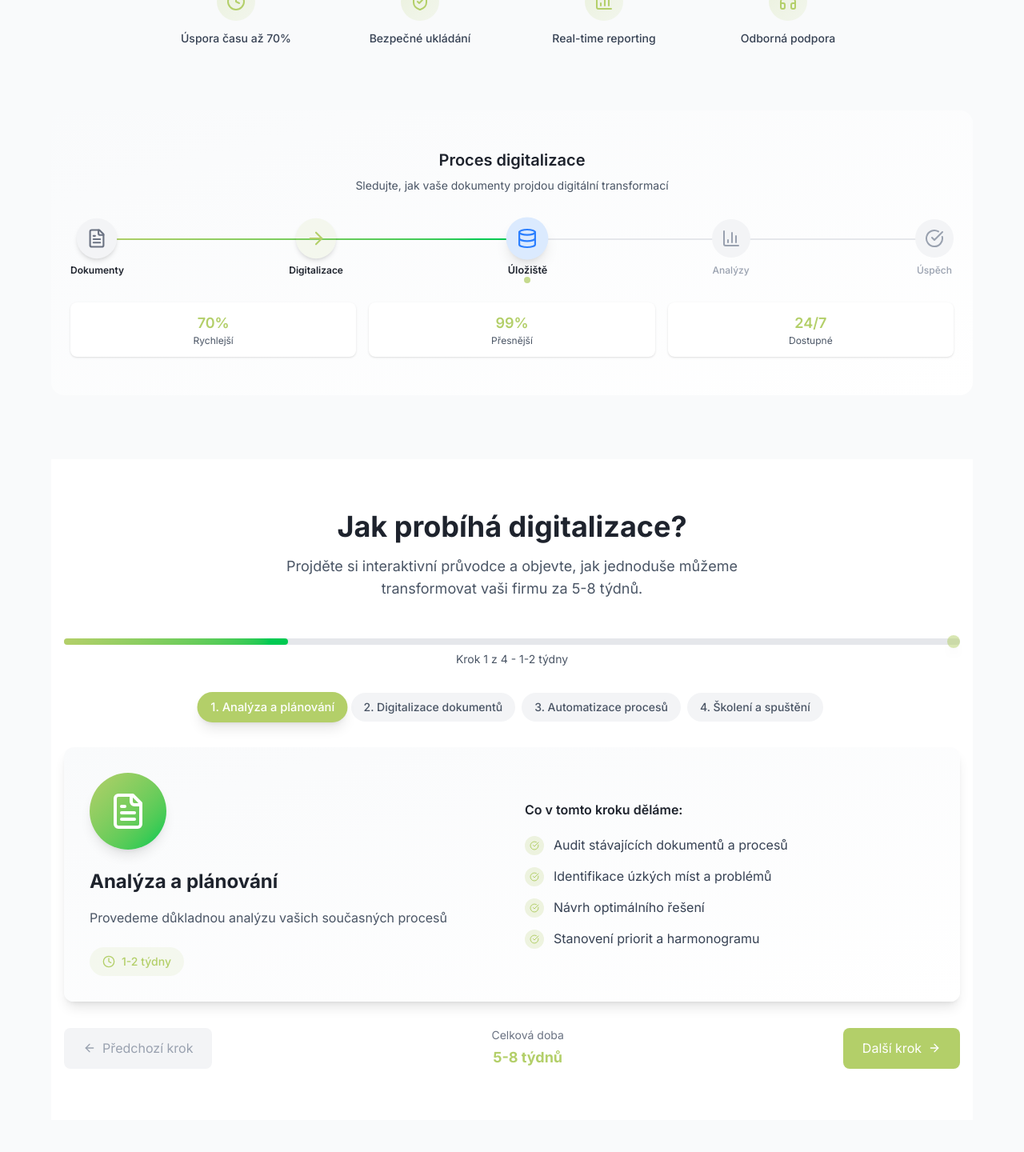
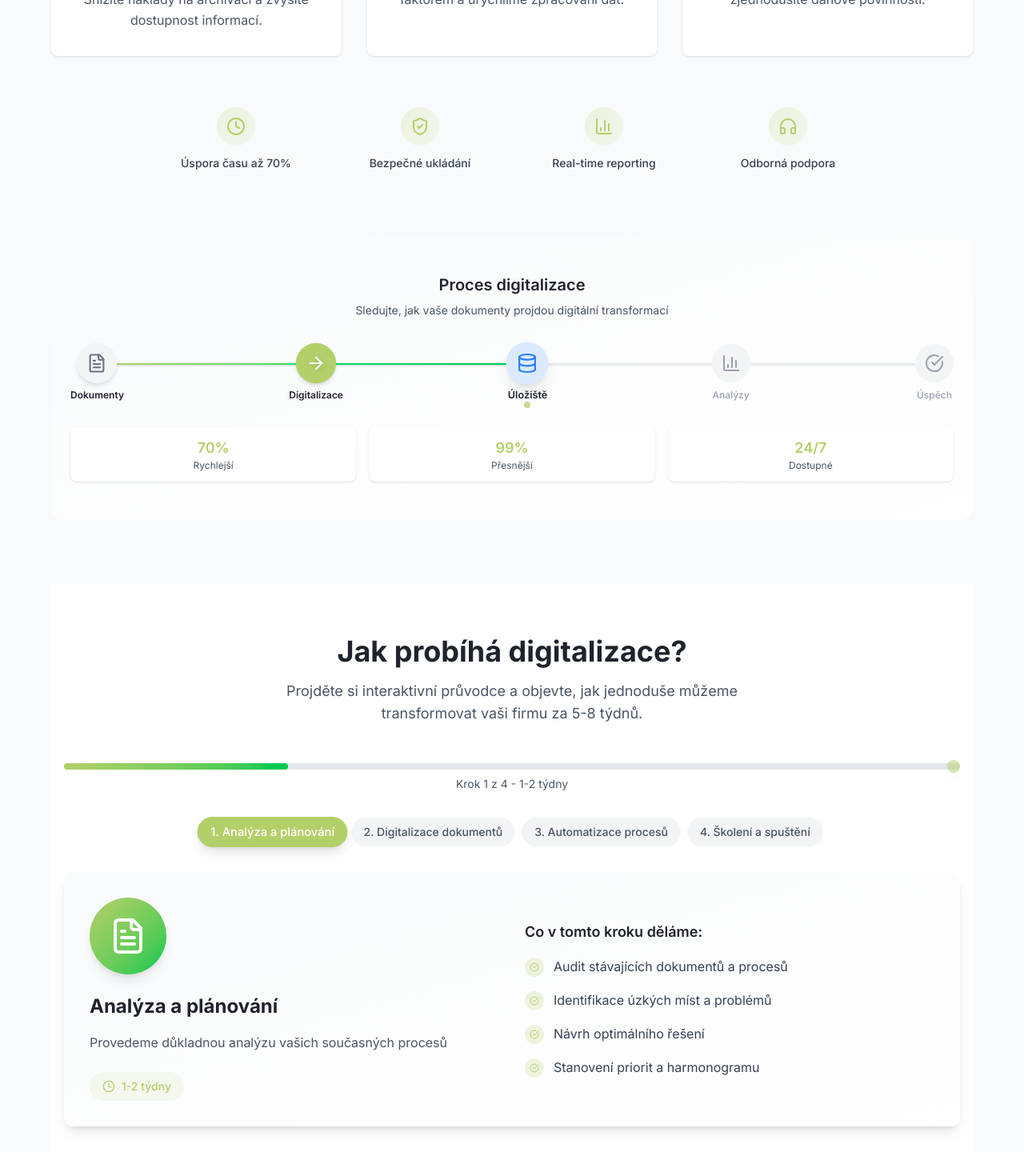
Before and after one commit to Aureu/digitalizace_calderon, a Next.js app: page / in a window 1280 px wide. Shown: the part 1330-2770 px from the top of the page at 80% size. Built offline with nearby package versions, Linux system fonts and the light colour scheme.

Commit message:
feat(optimalization): Mobile optimalization

```diff
--- a/src/app/components/Benefits.tsx
+++ b/src/app/components/Benefits.tsx
@@ -117,16 +117,16 @@ export default function Benefits({ className = '' }: BenefitsProps) {
 
 	return (
 		<section
-			className={`bg-white py-20 px-4 ${className}`}
+			className={`bg-white py-16 sm:py-20 px-4 ${className}`}
 			aria-label='Výhody digitalizace'
 		>
 			<div className='max-w-6xl mx-auto'>
 				{/* Section Header */}
-				<div className='text-center mb-16'>
-					<h2 className='text-3xl md:text-4xl font-bold text-brand-secondary mb-6'>
+				<div className='text-center mb-12 sm:mb-16'>
+					<h2 className='text-2xl sm:text-3xl md:text-4xl font-bold text-brand-secondary mb-4 sm:mb-6'>
 						Proč digitalizovat vaši firmu?
 					</h2>
-					<p className='text-lg text-gray-600 max-w-3xl mx-auto'>
+					<p className='text-base sm:text-lg text-gray-600 max-w-3xl mx-auto px-4 sm:px-0 leading-relaxed'>
 						Digitalizace není jen trend, ale nutnost pro konkurenceschopnost v
 						moderním světě. Podívejte se na konkrétní benefity, které přinese
 						vaší firmě.
@@ -134,7 +134,7 @@ export default function Benefits({ className = '' }: BenefitsProps) {
 				</div>
 
 				{/* Benefits Grid */}
-				<div className='grid md:grid-cols-2 lg:grid-cols-3 gap-6 mb-16'>
+				<div className='grid sm:grid-cols-2 lg:grid-cols-3 gap-6 mb-12 sm:mb-16'>
 					{benefits.map((benefit, index) => (
 						<BenefitCard
 							key={benefit.title}
--- a/src/app/components/Footer.tsx
+++ b/src/app/components/Footer.tsx
@@ -13,12 +13,12 @@ export default function Footer({ className = '' }: FooterProps) {
 
 	return (
 		<footer
-			className={`bg-brand-secondary text-white py-12 px-4 ${className}`}
+			className={`bg-brand-secondary text-white py-8 sm:py-12 px-4 ${className}`}
 			aria-label='Zápatí stránky'
 		>
 			<div className='max-w-6xl mx-auto'>
 				{/* Main Footer Content */}
-				<div className='grid md:grid-cols-3 gap-8 mb-8'>
+				<div className='grid sm:grid-cols-2 lg:grid-cols-3 gap-6 sm:gap-8 mb-6 sm:mb-8'>
 					{/* Company Info */}
 					<div>
 						<div className='mb-4'>
--- a/src/app/components/Services.tsx
+++ b/src/app/components/Services.tsx
@@ -75,23 +75,23 @@ export default function Services({ className = '' }: ServicesProps) {
 
 	return (
 		<section
-			className={`bg-gray-50 py-20 px-4 ${className}`}
+			className={`bg-gray-50 py-16 sm:py-20 px-4 ${className}`}
 			aria-label='Naše služby digitalizace'
 		>
 			<div className='max-w-6xl mx-auto'>
 				{/* Section Header */}
-				<div className='text-center mb-16'>
-					<h2 className='text-3xl md:text-4xl font-bold text-brand-secondary mb-6'>
+				<div className='text-center mb-12 sm:mb-16'>
+					<h2 className='text-2xl sm:text-3xl md:text-4xl font-bold text-brand-secondary mb-4 sm:mb-6'>
 						Co digitalizujeme
 					</h2>
-					<p className='text-lg text-gray-600 max-w-2xl mx-auto'>
+					<p className='text-base sm:text-lg text-gray-600 max-w-2xl mx-auto px-4 sm:px-0'>
 						Zaměřujeme se na tři klíčové oblasti vaší firmy, které nejvíce
 						profitují z digitální transformace
 					</p>
 				</div>
 
 				{/* Services Grid */}
-				<div className='grid md:grid-cols-3 gap-8'>
+				<div className='grid sm:grid-cols-2 lg:grid-cols-3 gap-6 sm:gap-8'>
 					{services.map((service, index) => (
 						<ServiceCard
 							key={service.title}
--- a/src/app/components/animations/DigitalTransform.tsx
+++ b/src/app/components/animations/DigitalTransform.tsx
@@ -84,9 +84,9 @@ export default function DigitalTransform({
 			{/* Animation Steps */}
 			<div className='flex items-center justify-between relative'>
 				{/* Connection Lines */}
-				<div className='absolute top-6 left-8 right-8 h-0.5 bg-gray-200'>
+				<div className='absolute top-6 left-8 right-8 h-0.5 bg-gray-200 shadow-sm'>
 					<div
-						className='h-full bg-gradient-to-r from-brand-primary to-green-500 transition-all duration-1000 ease-in-out'
+						className='h-full bg-gradient-to-r from-brand-primary via-green-400 to-green-500 transition-all duration-1000 ease-in-out shadow-sm'
 						style={{
 							width: `${(activeStep / (steps.length - 1)) * 100}%`,
 						}}
@@ -107,7 +107,13 @@ export default function DigitalTransform({
 							<div
 								className={`
                   w-12 h-12 rounded-full flex items-center justify-center transition-all duration-700 ease-out transform
-                  ${isActive ? step.bgColor : 'bg-gray-100'}
+                  ${
+										isActive
+											? step.id === 'process'
+												? 'bg-brand-primary shadow-md'
+												: step.bgColor
+											: 'bg-gray-100'
+									}
                   ${
 										isCurrent
 											? 'scale-110 shadow-lg'
@@ -117,7 +123,7 @@ export default function DigitalTransform({
 									}
                   ${
 										isAnimating && isCurrent
-											? 'ring-2 ring-brand-primary ring-opacity-50'
+											? 'ring-2 ring-white ring-opacity-50'
 											: ''
 									}
                 `}
@@ -125,8 +131,15 @@ export default function DigitalTransform({
 								<Icon
 									className={`
                     w-6 h-6 transition-all duration-700 ease-out
-                    ${isActive ? step.color : 'text-gray-400'}
+                    ${
+											isActive
+												? step.id === 'process'
+													? 'text-white'
+													: step.color
+												: 'text-gray-400'
+										}
                     ${isCurrent && isAnimating ? 'scale-110' : 'scale-100'}
+                    ${step.id === 'process' && isActive ? 'drop-shadow-sm' : ''}
                   `}
 								/>
 							</div>
--- a/src/app/components/ui/DigitalizationWizard.tsx
+++ b/src/app/components/ui/DigitalizationWizard.tsx
@@ -138,21 +138,21 @@ export default function DigitalizationWizard({
 							}`}
 							style={{ display: activeStep === step.id ? 'block' : 'none' }}
 						>
-							<div className='grid md:grid-cols-2 gap-8 items-center'>
+							<div className='grid lg:grid-cols-2 gap-6 lg:gap-8 items-start lg:items-center'>
 								{/* Icon and Title */}
-								<div className='text-center md:text-left'>
-									<div className='w-24 h-24 bg-gradient-to-br from-brand-primary to-green-500 rounded-full flex items-center justify-center mx-auto md:mx-0 mb-6 shadow-lg transform hover:scale-110 transition-transform duration-300'>
+								<div className='text-center lg:text-left order-1 lg:order-1'>
+									<div className='w-20 h-20 sm:w-24 sm:h-24 bg-gradient-to-br from-brand-primary to-green-500 rounded-full flex items-center justify-center mx-auto lg:mx-0 mb-4 sm:mb-6 shadow-lg transform hover:scale-110 transition-transform duration-300'>
 										{React.createElement(BusinessIcons[step.icon], {
-											className: 'w-12 h-12 text-white',
+											className: 'w-10 h-10 sm:w-12 sm:h-12 text-white',
 										})}
 									</div>
-									<h3 className='text-2xl font-bold text-brand-secondary mb-4'>
+									<h3 className='text-xl sm:text-2xl font-bold text-brand-secondary mb-3 sm:mb-4 px-4 sm:px-0'>
 										{step.title}
 									</h3>
-									<p className='text-gray-600 mb-6 leading-relaxed'>
+									<p className='text-sm sm:text-base text-gray-600 mb-4 sm:mb-6 leading-relaxed px-4 sm:px-0'>
 										{step.description}
 									</p>
-									<div className='inline-flex items-center px-4 py-2 bg-brand-primary/10 rounded-full'>
+									<div className='inline-flex items-center px-3 py-2 sm:px-4 bg-brand-primary/10 rounded-full'>
 										<BusinessIcons.hours className='w-4 h-4 text-brand-primary mr-2' />
 										<span className='text-brand-primary font-medium text-sm'>
 											{step.timeframe}
@@ -161,17 +161,19 @@ export default function DigitalizationWizard({
 								</div>
 
 								{/* Details */}
-								<div>
-									<h4 className='font-semibold text-brand-secondary mb-4'>
+								<div className='order-2 lg:order-2 px-4 sm:px-0'>
+									<h4 className='font-semibold text-brand-secondary mb-4 text-base sm:text-lg'>
 										Co v tomto kroku děláme:
 									</h4>
-									<ul className='space-y-3'>
+									<ul className='space-y-3 sm:space-y-4'>
 										{step.details.map((detail, index) => (
 											<li key={index} className='flex items-start'>
 												<div className='w-6 h-6 bg-brand-primary/20 rounded-full flex items-center justify-center flex-shrink-0 mt-0.5 mr-3'>
 													<BusinessIcons.success className='w-3 h-3 text-brand-primary' />
 												</div>
-												<span className='text-gray-700'>{detail}</span>
+												<span className='text-gray-700 text-sm sm:text-base leading-relaxed'>
+													{detail}
+												</span>
 											</li>
 										))}
 									</ul>
@@ -182,11 +184,20 @@ export default function DigitalizationWizard({
 				</div>
 
 				{/* Navigation Buttons */}
-				<div className='flex justify-between items-center mt-8'>
+				<div className='mt-6 sm:mt-8'>
+					{/* Time indicator - centered on mobile, inline on desktop */}
+					<div className='text-center mb-6 sm:hidden'>
+						<div className='text-sm text-gray-500 mb-1'>Celková doba</div>
+						<div className='text-lg font-bold text-brand-primary'>
+							5-8 týdnů
+						</div>
+					</div>
+
+					<div className='flex flex-col sm:flex-row justify-between items-center gap-4 sm:gap-0'>
 						<button
 							onClick={() => setActiveStep(Math.max(1, activeStep - 1))}
 							disabled={activeStep === 1}
-						className={`flex items-center px-6 py-3 rounded-lg transition-all duration-300 ${
+							className={`flex items-center justify-center px-4 py-3 sm:px-6 rounded-lg transition-all duration-300 w-full sm:w-auto text-sm sm:text-base ${
 								activeStep === 1
 									? 'bg-gray-100 text-gray-400 cursor-not-allowed'
 									: 'bg-gray-200 hover:bg-gray-300 text-gray-700'
@@ -196,7 +207,8 @@ export default function DigitalizationWizard({
 							Předchozí krok
 						</button>
 
-					<div className='text-center'>
+						{/* Time indicator - hidden on mobile, visible on desktop */}
+						<div className='text-center hidden sm:block'>
 							<div className='text-sm text-gray-500 mb-1'>Celková doba</div>
 							<div className='text-lg font-bold text-brand-primary'>
 								5-8 týdnů
@@ -208,17 +220,20 @@ export default function DigitalizationWizard({
 								setActiveStep(Math.min(steps.length, activeStep + 1))
 							}
 							disabled={activeStep === steps.length}
-						className={`flex items-center px-6 py-3 rounded-lg transition-all duration-300 ${
+							className={`flex items-center justify-center px-4 py-3 sm:px-6 rounded-lg transition-all duration-300 w-full sm:w-auto text-sm sm:text-base ${
 								activeStep === steps.length
 									? 'bg-brand-primary text-white'
 									: 'bg-brand-primary hover:bg-green-500 text-white'
 							}`}
 						>
-						{activeStep === steps.length ? 'Začít digitalizaci' : 'Další krok'}
+							{activeStep === steps.length
+								? 'Začít digitalizaci'
+								: 'Další krok'}
 							<BusinessIcons.arrow className='w-4 h-4 ml-2' />
 						</button>
 					</div>
 				</div>
 			</div>
+		</div>
 	);
 }
--- a/src/app/globals.css
+++ b/src/app/globals.css
@@ -133,3 +133,48 @@ body {
 .text-low-contrast {
   color: var(--gray-600);
 }
+
+/* Responsive Utilities */
+@media (max-width: 640px) {
+  .mobile-optimized {
+    font-size: 0.875rem;
+    line-height: 1.25rem;
+  }
+
+  .mobile-padding {
+    padding-left: 1rem;
+    padding-right: 1rem;
+  }
+
+  .mobile-spacing {
+    margin-bottom: 1rem;
+  }
+}
+
+@media (min-width: 641px) and (max-width: 1024px) {
+  .tablet-optimized {
+    font-size: 1rem;
+    line-height: 1.5rem;
+  }
+}
+
+/* Touch-friendly interactions */
+@media (pointer: coarse) {
+  .touch-friendly {
+    min-height: 44px;
+    min-width: 44px;
+  }
+
+  .touch-friendly button {
+    padding: 0.75rem 1rem;
+  }
+}
+
+/* High DPI screens */
+@media (-webkit-min-device-pixel-ratio: 2),
+(min-resolution: 2dppx) {
+  .retina-optimized {
+    image-rendering: -webkit-optimize-contrast;
+    image-rendering: crisp-edges;
+  }
+}
```
Also changed, not shown: src/app/components/About.tsx (+5 -5 lines), src/app/components/Contact.tsx (+6 -6 lines), src/app/components/Hero.tsx (+11 -9 lines), src/app/components/animations/ResponsiveAnimation.tsx (added, +54 -0 lines), 1 other file (tests, documents, lock files or other folders). Lines whose indentation alone changed are shown as unchanged.
